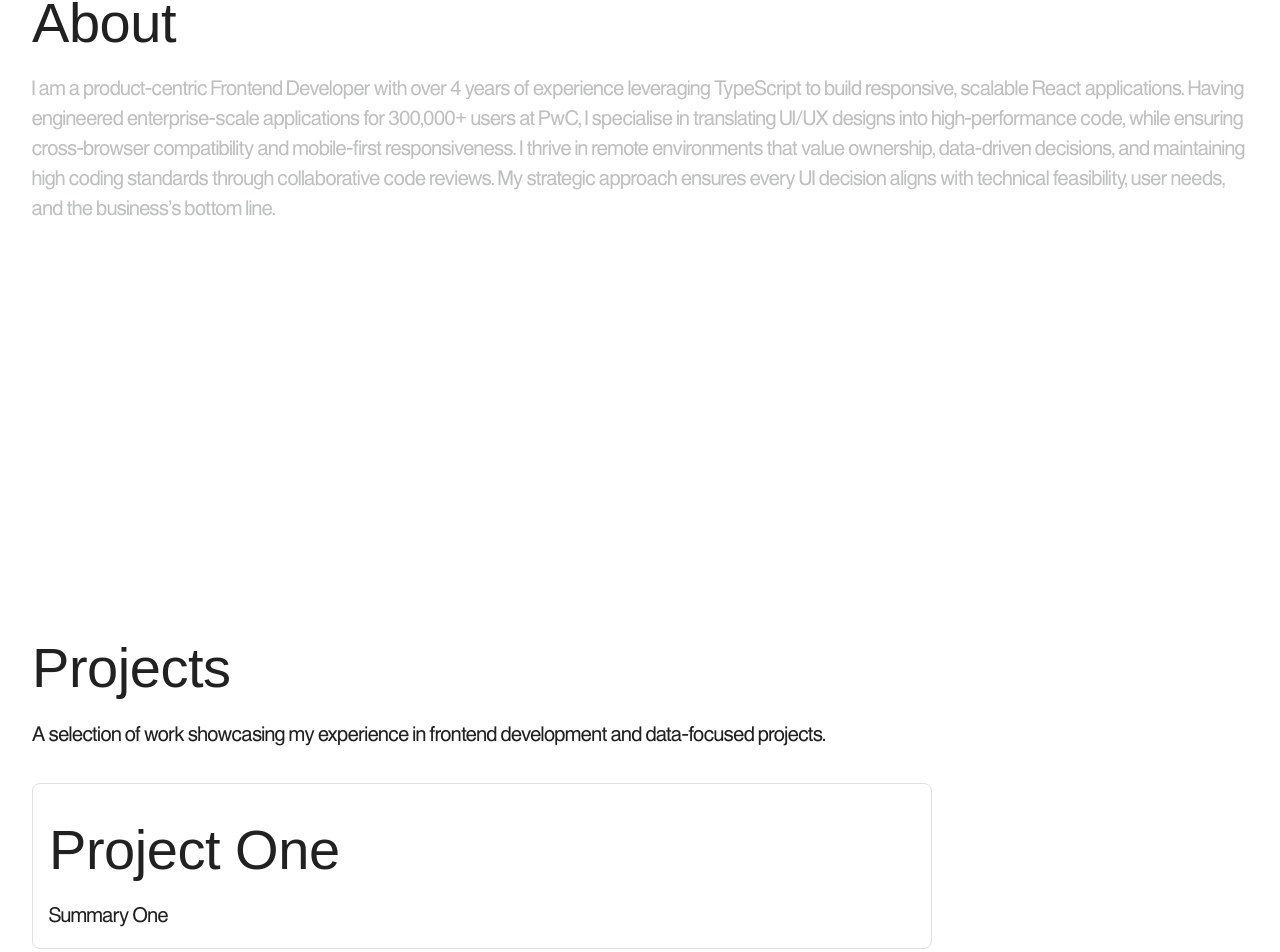
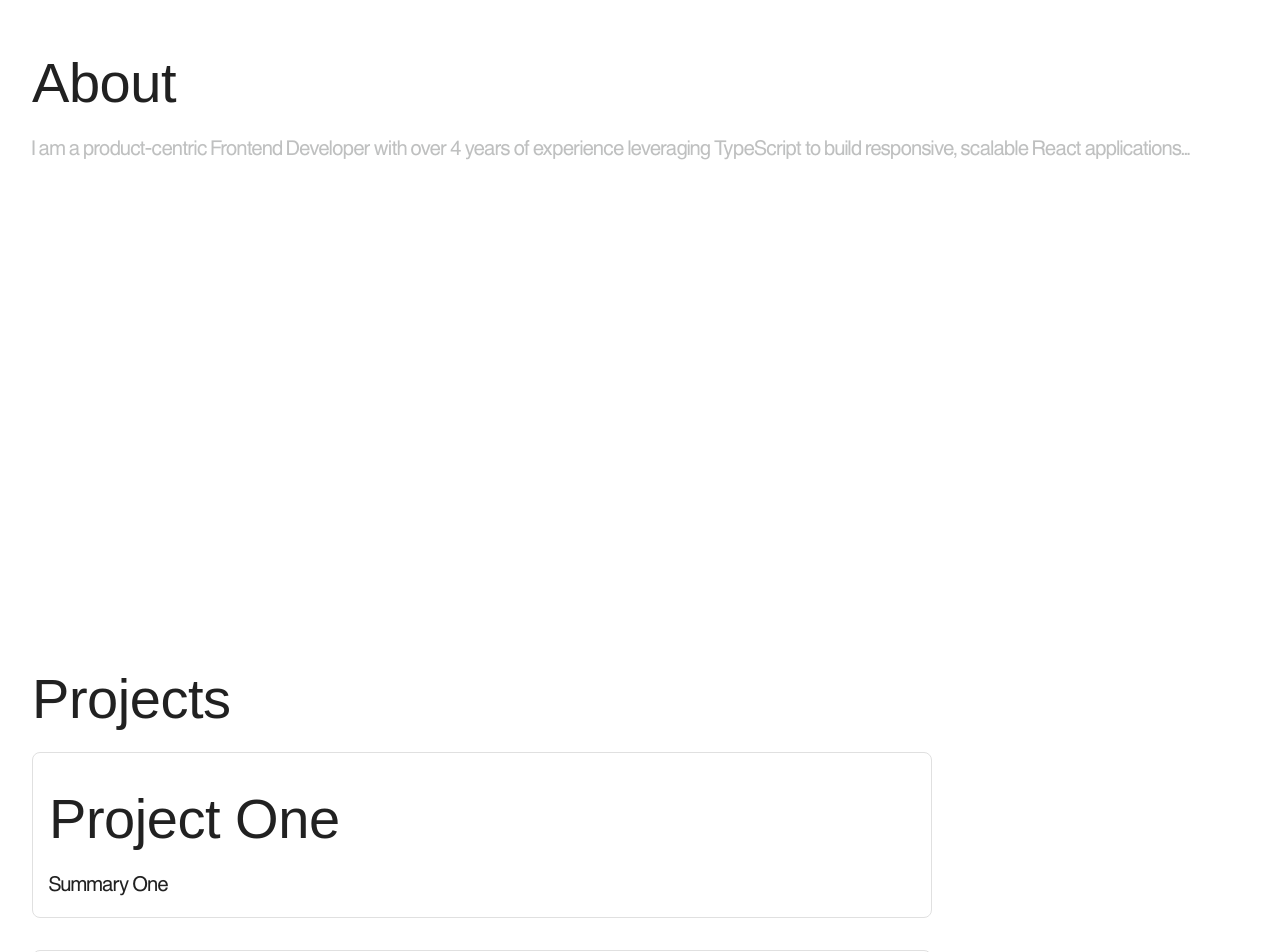
Before and after one commit to jazibaskari/jazib-askari, a React (Vite) app in the folder jazib-askari/: page / in a window 1280 px wide. Shown: the part 1165-2117 px from the top of the page. Built offline with nearby package versions, Linux system fonts and the light colour scheme.

Commit message:
feat(animations): add text entrance animation with framer motion (#7)

```diff
--- a/jazib-askari/package.json
+++ b/jazib-askari/package.json
@@ -14,6 +14,7 @@
     "@emotion/styled": "^11.14.1",
     "@mui/material": "^7.3.9",
     "@mui/system": "^7.3.7",
+    "framer-motion": "^12.38.0",
     "react": "^19.2.0",
     "react-dom": "^19.2.0",
     "react-router-dom": "^7.13.2"
--- a/jazib-askari/src/App.tsx
+++ b/jazib-askari/src/App.tsx
@@ -1,20 +1,27 @@
 import { ThemeProvider } from "@mui/material/styles";
 import { BrowserRouter, Routes, Route } from "react-router-dom";
 import { CssBaseline } from "@mui/material";
+import { useState } from "react";
 import { theme } from "./styles/theme";
 import Navbar from "./components/shared/Navbar";
 import HomePage from "./pages/HomePage";
 import ProjectDetailPage from "./pages/ProjectDetailPage";
-const App = () => (
+const App = () => {
+  const [navTrigger, setNavTrigger] = useState(0);
+  const handleNavClick = () => {
+    setNavTrigger((prev) => prev + 1);
+  };
+  return (
     <ThemeProvider theme={theme}>
       <CssBaseline />
       <BrowserRouter>
-      <Navbar />
+        <Navbar onNavClick={handleNavClick} />
         <Routes>
-        <Route path="/" element={<HomePage />} />
+          <Route path="/" element={<HomePage navTrigger={navTrigger} />} />
           <Route path="/projects/:id" element={<ProjectDetailPage />} />
         </Routes>
       </BrowserRouter>
     </ThemeProvider>
   );
+};
 export default App;
--- /dev/null
+++ b/jazib-askari/src/animations/AnimatedText.tsx
@@ -0,0 +1,30 @@
+import { motion } from "framer-motion";
+import type { ReactNode, Key } from "react";
+type Props = {
+  children: ReactNode;
+  duration?: number;
+  delay?: number;
+  trigger?: Key;
+};
+const AnimatedText = ({
+  children,
+  duration = 0.6,
+  delay = 0,
+  trigger,
+}: Props) => {
+  return (
+    <motion.div
+      key={trigger}
+      initial={{ opacity: 0, y: 30 }}
+      animate={{ opacity: 1, y: 0 }}
+      transition={{
+        duration,
+        delay,
+        ease: "easeOut",
+      }}
+    >
+      {children}
+    </motion.div>
+  );
+};
+export default AnimatedText;
--- a/jazib-askari/src/components/about/AboutSection.tsx
+++ b/jazib-askari/src/components/about/AboutSection.tsx
@@ -1,13 +1,21 @@
 import Section from "../shared/Section";
-import {Typography} from "@mui/material";
-const AboutSection = () => (
+import { Typography } from "@mui/material";
+import TextAnimation from "../../animations/AnimatedText";
+interface AboutSectionProps {
+  trigger: number;
+}
+const AboutSection = ({ trigger }: AboutSectionProps) => (
   <Section id="About">
-    <Typography variant="h2" gutterBottom>
-    About
-    </Typography>
-    <Typography variant="body1" sx={{color:"#bfc0c0"}}>
-    I am a product-centric Frontend Developer with over 4 years of experience leveraging TypeScript to build responsive, scalable React applications. Having engineered enterprise-scale applications for 300,000+ users at PwC, I specialise in translating UI/UX designs into high-performance code, while ensuring cross-browser compatibility and mobile-first responsiveness. I thrive in remote environments that value ownership, data-driven decisions, and maintaining high coding standards through collaborative code reviews. My strategic approach ensures every UI decision aligns with technical feasibility, user needs, and the business's bottom line.
-    </Typography>
+    <TextAnimation duration={0.6} trigger={trigger}>
+      <Typography variant="h2" gutterBottom>
+        About
+      </Typography>
+    </TextAnimation>
+    <TextAnimation duration={1} trigger={trigger}>
+      <Typography variant="body1" sx={{ color: "#bfc0c0" }}>
+        I am a product-centric Frontend Developer with over 4 years of experience leveraging TypeScript to build responsive, scalable React applications...
+      </Typography>
+    </TextAnimation>
   </Section>
 );
 export default AboutSection;
--- a/jazib-askari/src/components/home/HomeSection.tsx
+++ b/jazib-askari/src/components/home/HomeSection.tsx
@@ -1,13 +1,21 @@
 import Section from "../shared/Section";
 import { Typography } from "@mui/material";
-const HomeSection = () => (
+import TextAnimation from "../../animations/AnimatedText";
+interface HomeSectionProps {
+  trigger: number;
+}
+const HomeSection = ({ trigger }: HomeSectionProps) => (
   <Section id="Home">
-    <Typography variant="h2">
-    Jazib Askari
-    </Typography>
-    <Typography sx={{color:"#bfc0c0"}} variant="h2" >
-    Portfolio 2026
-    </Typography>
+    <TextAnimation duration={0.6} trigger={trigger}>
+      <Typography variant="h2">
+        Jazib Askari
+      </Typography>
+    </TextAnimation>
+    <TextAnimation duration={1} trigger={trigger}>
+      <Typography sx={{ color: "#bfc0c0" }} variant="h2" >
+        Portfolio 2026
+      </Typography>
+    </TextAnimation>
   </Section>
 );
 export default HomeSection;
--- /dev/null
+++ b/jazib-askari/src/components/projects/ProjectsSection.tsx
@@ -0,0 +1,25 @@
+import Section from "../shared/Section";
+import { Box, Typography } from "@mui/material";
+import ProjectCard from "./ProjectCard";
+import { projects } from "../../data/projects";
+import TextAnimation from "../../animations/AnimatedText";
+interface ProjectsSectionProps {
+    trigger: number;
+  }
+  const ProjectsSection = ({ trigger }: ProjectsSectionProps) => (
+<Section id="Projects">
+<Box sx={{ maxWidth: "900px" }}>
+<TextAnimation duration={0.6} trigger={trigger}>
+  <Typography variant="h2" gutterBottom>
+    Projects
+  </Typography>
+</TextAnimation>
+<TextAnimation duration={1} trigger={trigger}>
+  {projects.map((p) => (
+    <ProjectCard key={p.id} project={p} />
+  ))}
+</TextAnimation>
+</Box>
+</Section>
+);
+export default ProjectsSection;
--- a/jazib-askari/src/components/shared/Navbar.tsx
+++ b/jazib-askari/src/components/shared/Navbar.tsx
@@ -1,10 +1,16 @@
 import { Box } from "@mui/system";
 import { Button } from "@mui/material";
 const sections = ["Home", "About", "Projects"];
-const Navbar = () => {
+interface NavbarProps {
+  onNavClick: () => void;
+}
+const Navbar = ({ onNavClick }: NavbarProps) => {
   const handleScroll = (id: string) => {
     const el = document.getElementById(id);
-    if (el) el.scrollIntoView({ behavior: "smooth" });
+    if (el) {
+      el.scrollIntoView({ behavior: "smooth" });
+      onNavClick();
+    }
   };
   return (
     <Box
@@ -20,7 +26,7 @@ const Navbar = () => {
     >
       {sections.map((s) => (
         <Button
-       sx={{color: "text.primary"}}
+          sx={{ color: "text.primary" }}
           key={s}
           onClick={() => handleScroll(s)}
         >
--- a/jazib-askari/src/pages/HomePage.tsx
+++ b/jazib-askari/src/pages/HomePage.tsx
@@ -1,26 +1,14 @@
-import { Box, Typography } from "@mui/material";
 import HomeSection from "../components/home/HomeSection";
 import AboutSection from "../components/about/AboutSection";
-import Section from "../components/shared/Section";
-import ProjectCard from "../components/projects/ProjectCard";
-import { projects } from "../data/projects";
-const HomePage = () => (
+import ProjectsSection from "../components/projects/ProjectsSection";
+interface HomePageProps {
+  navTrigger: number;
+}
+const HomePage = ({ navTrigger }: HomePageProps) => (
   <>
-    <HomeSection />
-    <AboutSection />
-    <Section id="Projects">
-      <Box sx={{ maxWidth: "900px" }}>
-        <Typography variant="h2" gutterBottom>
-          Projects
-        </Typography>
-        <Typography variant="body1" sx={{ mb: 4 }}>
-          A selection of work showcasing my experience in frontend development and data-focused projects.
-        </Typography>
-        {projects.map((p) => (
-          <ProjectCard key={p.id} project={p} />
-        ))}
-      </Box>
-    </Section>
+    <HomeSection trigger={navTrigger} />
+    <AboutSection trigger={navTrigger} />
+    <ProjectsSection trigger={navTrigger} />
   </>
 );
 export default HomePage;
```
Also changed, not shown: 1 other file (tests, documents, lock files or other folders). Lines whose indentation alone changed are shown as unchanged.
